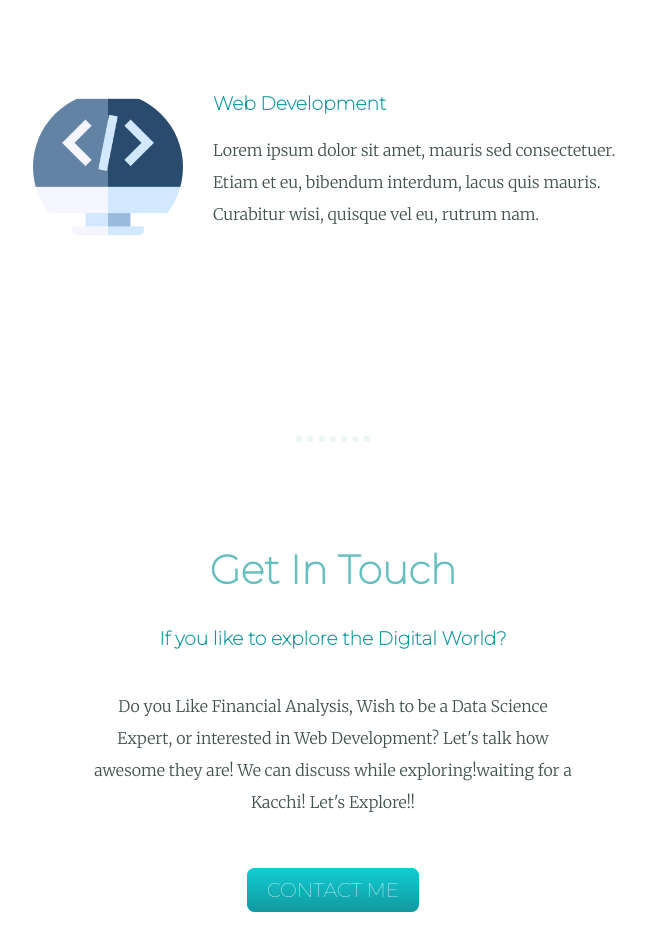
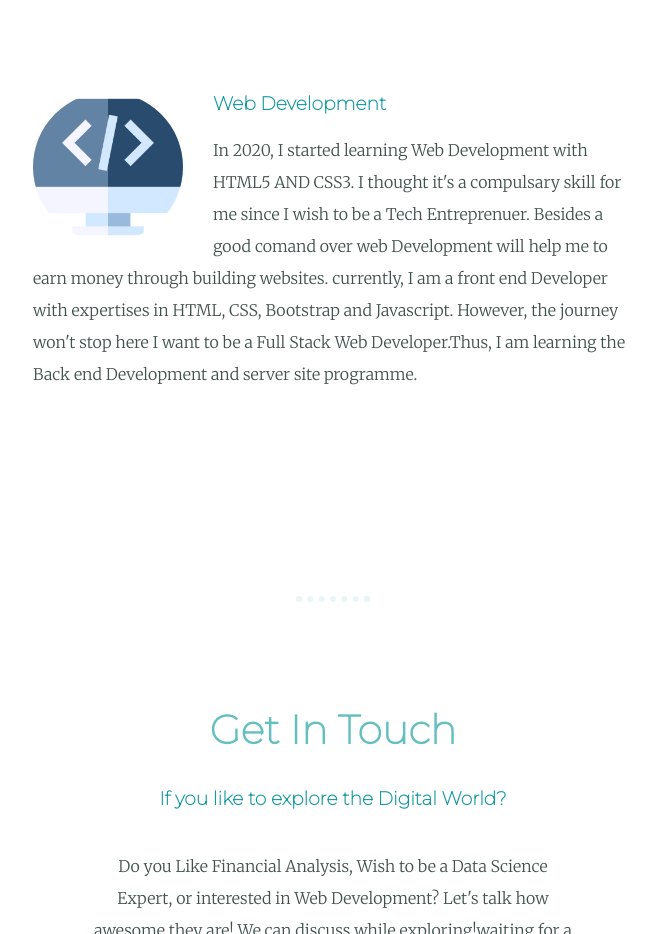
Before and after one commit to ZahidHere/Profile, a plain HTML site: page index.html in a window 1280 px wide. Shown: the part 2340-3274 px from the top of the page, without its empty margins (307-963 px from the left). Drawn offline with Linux system fonts and the light colour scheme.

Commit message:
Update index.html

```diff
--- a/index.html
+++ b/index.html
@@ -39,7 +39,9 @@
     <div class="skill-row">
       <img class="Website" src="images/programming.png" alt="Website">
       <h3>Web Development</h3>
-      <p class="Web-Development-description">Lorem ipsum dolor sit amet, mauris sed consectetuer. Etiam et eu, bibendum interdum, lacus quis mauris. Curabitur wisi, quisque vel eu, rutrum nam.</p>
+      <p class="Web-Development-description">In 2020, I started learning Web Development with HTML5 AND CSS3.
+        I thought it's a compulsary skill for me since I wish to be a Tech Entreprenuer. Besides a good comand over web Development will help me to earn money through building websites.
+        currently, I am a front end Developer with expertises in HTML, CSS, Bootstrap and Javascript. However, the journey won't stop here I want to be a Full Stack Web Developer.Thus, I am learning the Back end Development and server site programme.</p>
     </div>
   </div>
   <hr>
```
